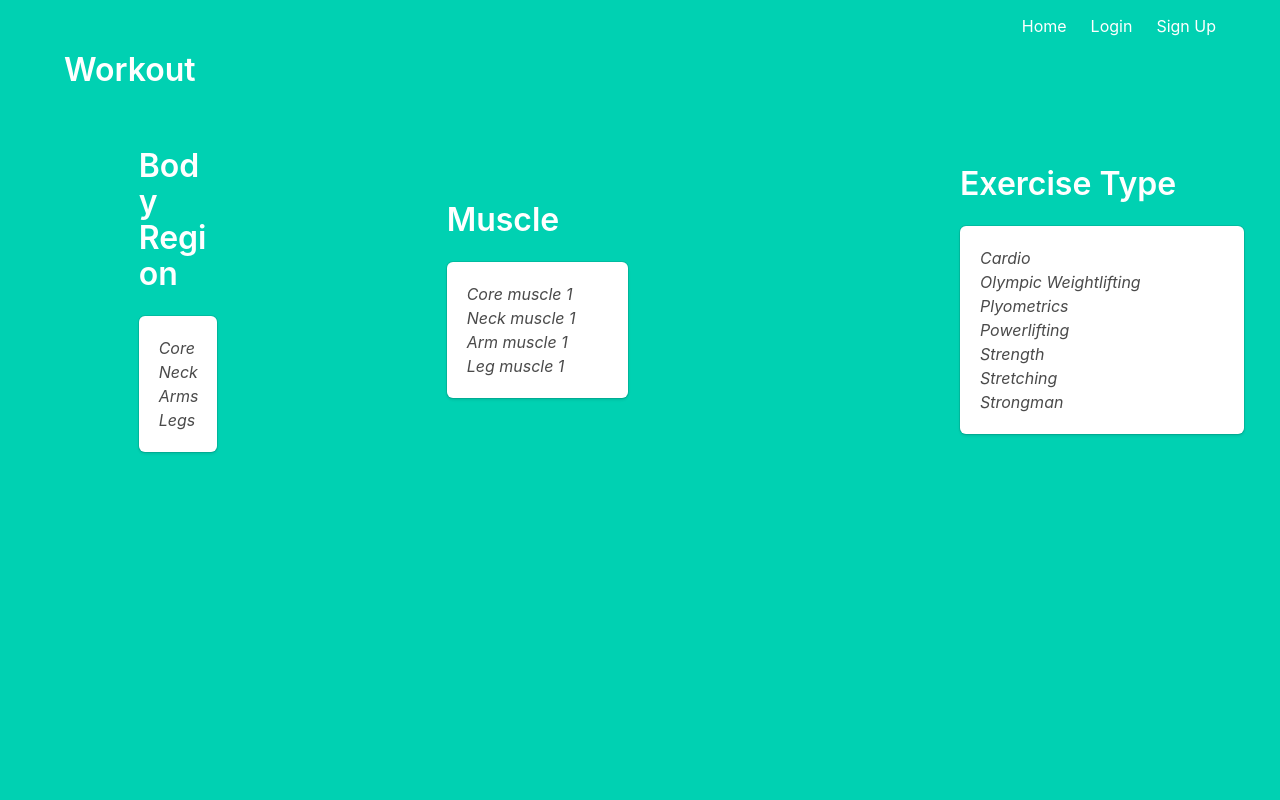
After one commit to ReedClanton/Python_Web_Server, a Flask app: page /workout in a window 1280 px wide. The commit adds this page. Run offline with Flask 3, Linux system fonts and the light colour scheme.

Commit message:
Broke Down Base Template and Add Workout Page
Added page for creating a workout (but it's far from complete).
Created template bases for 1 and 3 column pages (also far from complete).
Added a bunch of html stuff so it's there if needed (ex. def).

```diff
--- a/src/auth/main.py
+++ b/src/auth/main.py
@@ -27,3 +27,13 @@ def profile() -> str:
     :rtype: str
     '''
     return render_template("profile.html", full_name=current_user.full_name)
+
+@main.route("/workout")
+def workout() -> str:
+    '''
+    Returns workout page's HTML.
+
+    :return: HTML of page.
+    :rtype: str
+    '''
+    return render_template("workout.html")
--- a/src/auth/templates/base.html
+++ b/src/auth/templates/base.html
@@ -1,16 +1,18 @@
 <!DOCTYPE html>
 
-<html>
+<html lang="en">
 	<head>
 		<meta charset="utf-8">
 		<meta http-equiv="X-UA-Compatible" content="IE=edge">
 		<meta name="viewport" content="width=device-width, initial-scale=1">
+		<meta name="keywords" content="rest,web service,user authentication">
+		<meta name="robots" content="index,follow">
 		<title>Basic Web Service</title>
-		<link rel="stylesheet" href="https://cdnjs.cloudflare.com/ajax/libs/bulma/0.7.2/css/bulma.min.css" />
+		<link rel="stylesheet" href="https://cdnjs.cloudflare.com/ajax/libs/bulma/0.7.2/css/bulma.min.css">
 	</head>
 
 	<body>
-		<section class="hero is-primary is-fullheight">
+		<section class="hero is-primary is-fullheight" id="siteWideHeaderSection">
 
 			<div class="hero-head">
 				{% with messages = get_flashed_messages() %}
@@ -24,24 +26,24 @@
 					<div class="container">
 						<div id="navbarMenuHeroA" class="navbar-menu">
 							<div class="navbar-end">
-								<a href="{{ url_for('main.index') }}" class="navbar-item">
+								<a href="{{ url_for('main.index') }}" class="navbar-item" title="Home Page">
 									Home
 								</a>
 								{% if current_user.is_authenticated %}
-									<a href="{{ url_for('main.profile') }}" class="navbar-item">
+									<a href="{{ url_for('main.profile') }}" class="navbar-item" title="Profile Page">
 										Profile
 									</a>
 								{% endif %}
 								{% if not current_user.is_authenticated %}
-									<a href="{{ url_for('auth.login') }}" class="navbar-item">
+									<a href="{{ url_for('auth.login') }}" class="navbar-item" title="Login Page">
 										Login
 									</a>
-									<a href="{{ url_for('auth.signup') }}" class="navbar-item">
+									<a href="{{ url_for('auth.signup') }}" class="navbar-item" title="Sign Up Page">
 										Sign Up
 									</a>
 								{% endif %}
 								{% if current_user.is_authenticated %}
-									<a href="{{ url_for('auth.logout') }}" class="navbar-item">
+									<a href="{{ url_for('auth.logout') }}" class="navbar-item" title="Logout">
 										Logout
 									</a>
 								{% endif %}
@@ -49,18 +51,33 @@
 						</div>
 					</div>
 				</nav>
-				<div class="container has-text-centered">
-					<div class="column is-4 is-offset-4">
-						{% block head %}{% endblock %}
-					</div>
-				</div>
-			</div>
 
-			<div class="hero-body">
-				<div class="container has-text-centered">
-					<div class="column is-4 is-offset-4">
-						{% block body %}{% endblock %}
-				</div>
+				<main id="pageContentsMain">
+
+					<section title="Title section of page's main contents" id="pageContentsHeaderMainSection">
+						<div class="container has-text-left">
+							{% block main_header %}{% endblock %}
+						</div>
+					</section>
+
+					<section title="Top section of page's main contents" id="pageContentsBodyTopMainSection">
+						<div class="hero-body">
+							{% block main_body_top %}{% endblock %}
+						</div>
+					</section>
+
+					<section title="Bottom section of page's main contents" id="pageContentsBodyBottomMainSection">
+						<div class="hero-body">
+							{% block main_body_bottom %}{% endblock %}
+						</div>
+					</section>
+
+					<section title="Footer section of page's main contents" id="PageContentsFooterMainSection">
+						<div class="hero-body">
+							{% block main_footer %}{% endblock %}
+						</div>
+					</section>
+				</main>
 			</div>
 		</section>
 	</body>
--- /dev/null
+++ b/src/auth/templates/main_body_top_column_3_base.html
@@ -0,0 +1,23 @@
+<!DOCTYPE html>
+{% extends "base.html" %}
+
+{% block main_body_top %}
+	<div class="column is-1 is-offset-1">
+		{% block main_header_column_1 %}{% endblock %}
+		<div class="box">
+			{% block main_body_column_1 %}{% endblock %}
+		</div>
+	</div>
+	<div class="column is-2 is-offset-2">
+		{% block main_header_column_2 %}{% endblock %}
+		<div class="box">
+			{% block main_body_column_2 %}{% endblock %}
+		</div>
+	</div>
+	<div class="column is-3 is-offset-3">
+		{% block main_header_column_3 %}{% endblock %}
+		<div class="box">
+			{% block main_body_column_3 %}{% endblock %}
+		</div>
+	</div>
+{% endblock %}
--- /dev/null
+++ b/src/auth/templates/workout.html
@@ -0,0 +1,84 @@
+<!DOCTYPE html>
+{% extends "main_body_top_column_3_base.html" %}
+
+{% block main_header %}
+	<h3 class="title">Workout</h3>
+{% endblock %}
+
+{% block main_header_column_1 %}
+	<h4 class="title" title="Body region selection title">Body Region</h4>
+{% endblock %}
+
+{% block main_body_column_1 %}
+	<nav>
+		<ul id="bodyRegionList">
+			<li>
+				<dfn title="All muscles that have at least one attachment point to the core (i.e. not neck, legs, or arms).">Core</dfn>
+			</li>
+			<li>
+				<dfn title="All muscles that have at least one attachment point to the skull and core.">Neck</dfn>
+			</li>
+			<li>
+				<dfn title="All muscles that have at least one attachment point to an arm.">Arms</dfn>
+			</li>
+			<li>
+				<dfn title="All muscles that have at least one attachment point to a leg or foot.">Legs</dfn>
+			</li>
+		</ul>
+	</nav>
+{% endblock %}
+
+{% block main_header_column_2 %}
+	<h4 class="title" title="Muscle selection title">Muscle</h4>
+{% endblock %}
+
+{% block main_body_column_2 %}
+	<nav>
+		<ul id="muscleList">
+			<li>
+				<dfn title="">Core muscle 1</dfn>
+			</li>
+			<li>
+				<dfn title="">Neck muscle 1</dfn>
+			</li>
+			<li>
+				<dfn title="">Arm muscle 1</dfn>
+			</li>
+			<li>
+				<dfn title="">Leg muscle 1</dfn>
+			</li>
+		</ul>
+	</nav>
+{% endblock %}
+
+{% block main_header_column_3 %}
+	<h4 class="title" title="Exercise type title">Exercise Type</h4>
+{% endblock %}
+
+{% block main_body_column_3 %}
+	<nav>
+		<ul id="exerciseTypeList">
+			<li>
+				<dfn title="">Cardio</dfn>
+			</li>
+			<li>
+				<dfn title="">Olympic Weightlifting</dfn>
+			</li>
+			<li>
+				<dfn title="">Plyometrics</dfn>
+			</li>
+			<li>
+				<dfn title="">Powerlifting</dfn>
+			</li>
+			<li>
+				<dfn title="">Strength</dfn>
+			</li>
+			<li>
+				<dfn title="">Stretching</dfn>
+			</li>
+			<li>
+				<dfn title="">Strongman</dfn>
+			</li>
+		</ul>
+	</nav>
+{% endblock %}
```
Also changed, not shown: src/auth/templates/index.html (+10 -7 lines), src/auth/templates/login.html (+8 -9 lines), src/auth/templates/main_body_top_column_1_base.html (added, +11 -0 lines), src/auth/templates/profile.html (+15 -10 lines), src/auth/templates/signup.html (+8 -9 lines), 1 other file.
